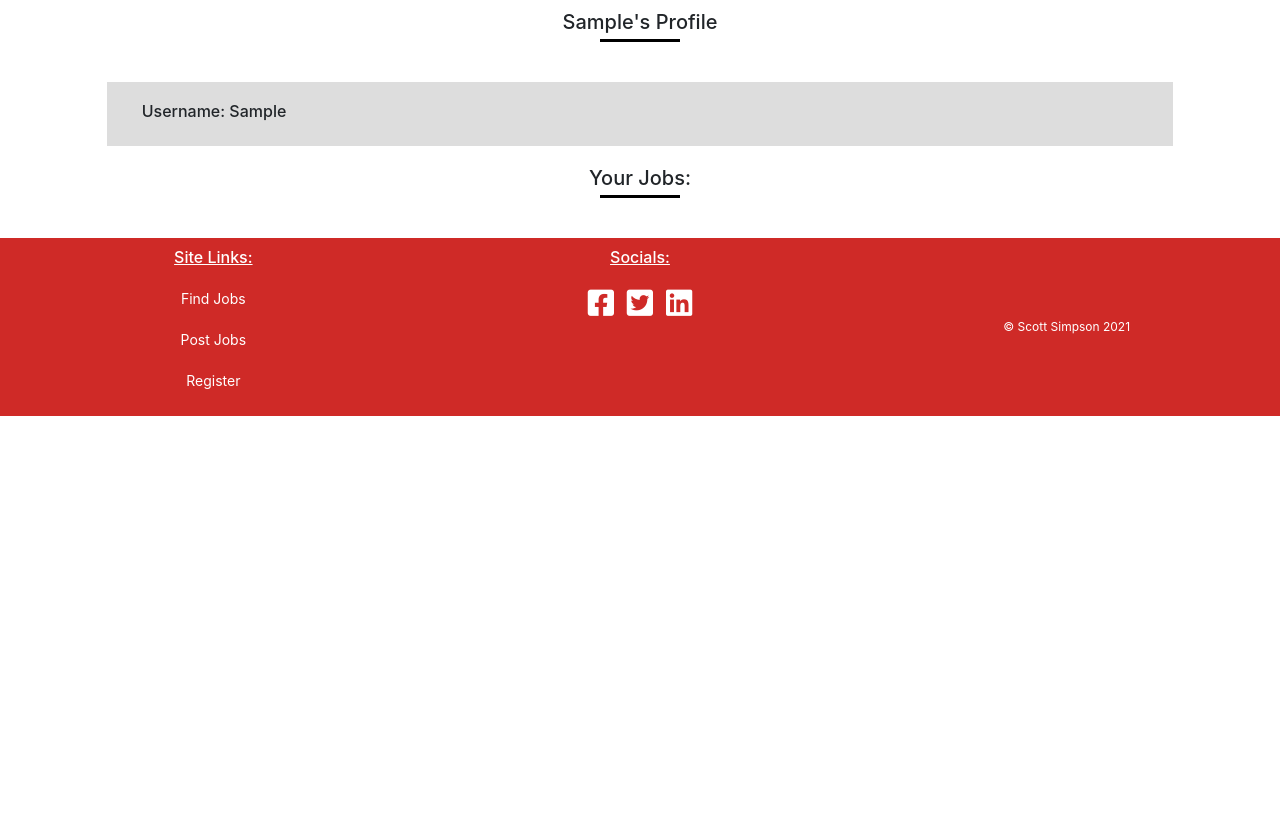
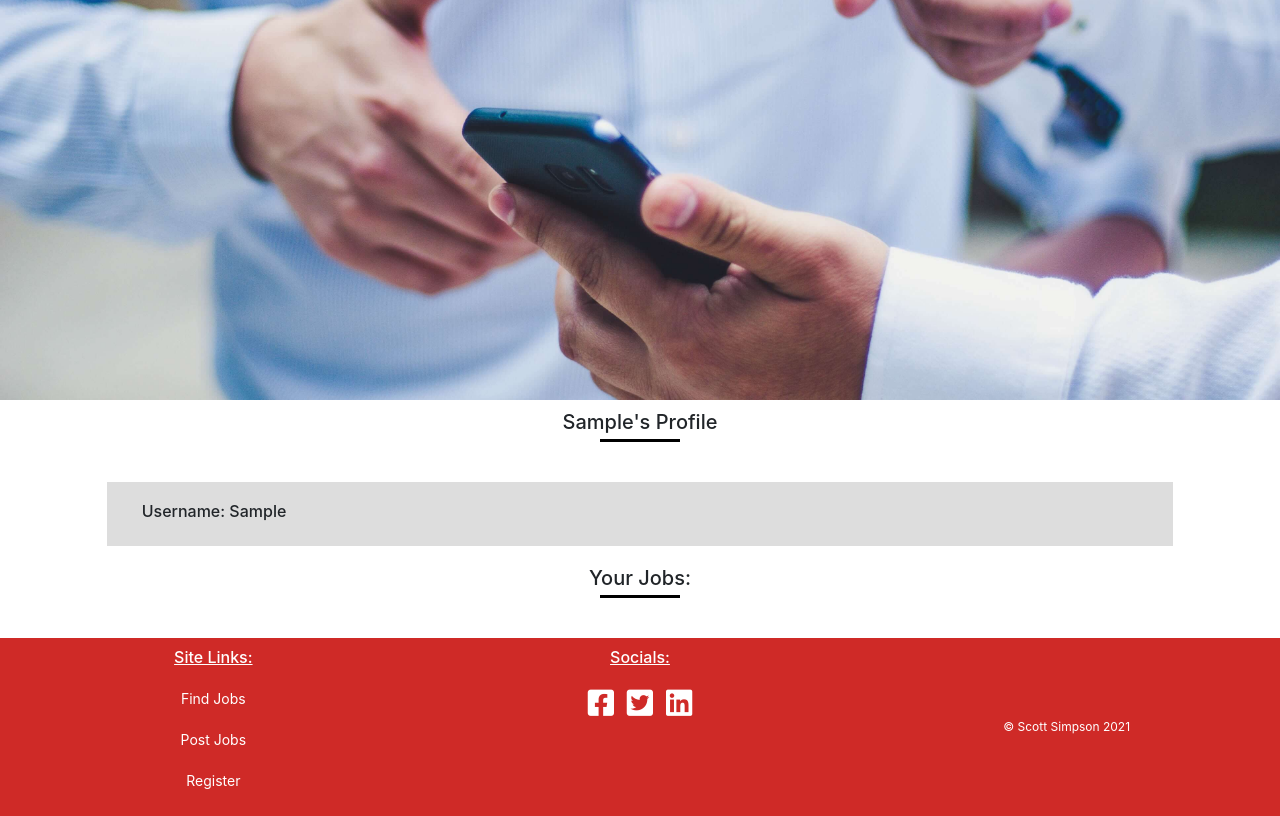
Before and after one commit to Code-Institute-Submissions/CI-MS3-Fledgling-Talent, a Flask app: page /profile/1 in a window 1280 px wide. Shown: the part 63-879 px from the top of the page. Before the commit the page ends 479 px from the top, so only its background shows below. Run offline with Flask 2, Linux system fonts and the light colour scheme; the visitor is signed in with stand-in values (Sample User, id 1); a database or web service that is not in the repository returns one stand-in record (values such as "Sample title"); some libraries are stand-ins or nearby versions.

Commit message:
FEAT: Add hero img to profile page and style

```diff
--- a/static/css/style.css
+++ b/static/css/style.css
@@ -131,6 +131,12 @@
 #hero-image {
     background: url("../images/hero-image.jpg") no-repeat center center;
     height: 55vh;
+    width: 100%;
+    background-size: cover;
+}
+#profile-hero-image {
+    background: url("../images/profile-hero-image.jpg") no-repeat center center;
+    height: 50vh;
     width: 100%;
     background-size: cover;
 }
--- a/templates/base.html
+++ b/templates/base.html
@@ -83,7 +83,7 @@
 <!-- ================================================ FOOTER ================================================-->
     <footer>
         <div class="row">
-            <div class="col-12 col-md-4 footer-col">
+            <div class="col-12 col-xl-4 footer-col">
                 <h5 class="footer-heading">Site Links:</h5>
                 <p class="footer-content">
                     <a href="{{ url_for('get_jobs') }}">Find Jobs</a>
@@ -91,7 +91,7 @@
                     <a href="{{ url_for('register') }}">Register</a>
                 </p>
             </div>
-            <div class="col-12 col-md-4 footer-col">
+            <div class="col-12 col-xl-4 footer-col">
                 <h5 class="footer-heading">Socials:</h5>
                 <div class="social-icons-container">
                     <a href="https://www.facebook.com/" target="_blank">
@@ -105,7 +105,7 @@
                     </a>
                 </div>
             </div>
-            <div class="col-12 col-md-4 footer-col">
+            <div class="col-12 col-xl-4 footer-col">
                 <p class="copyright">&#169; Scott Simpson 2021</p>
             </div>
         </div>
--- a/templates/profile.html
+++ b/templates/profile.html
@@ -1,5 +1,9 @@
 {% extends "base.html" %}
     {% block content %}
+<!-- ============================================= PROFILE HERO IMAGE =============================================-->
+    <section class="profile-hero-image-section">
+        <div id="profile-hero-image"></div>
+    </section>
 <!-- ================================================ USER PROFILE ================================================-->
     <section class="profile-section">
         <h3 class="headings">{{ username|capitalize }}'s Profile</h3>
```
Also changed, not shown: static/images/profile-hero-image.jpg (added).
